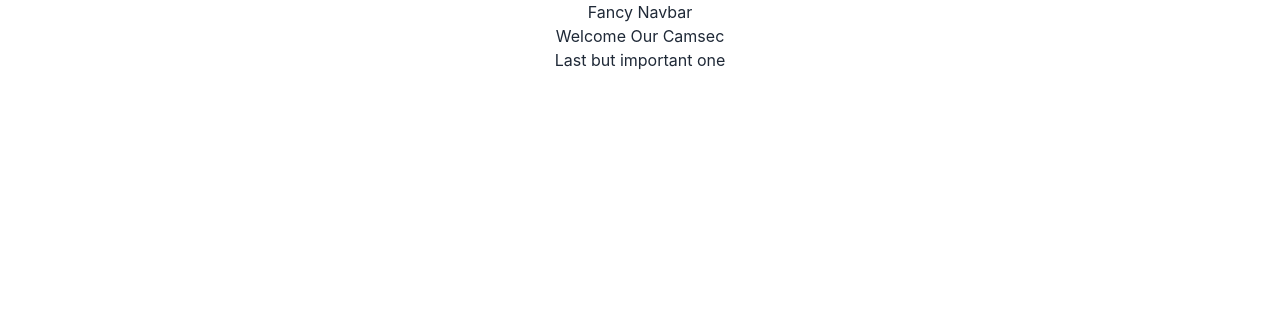
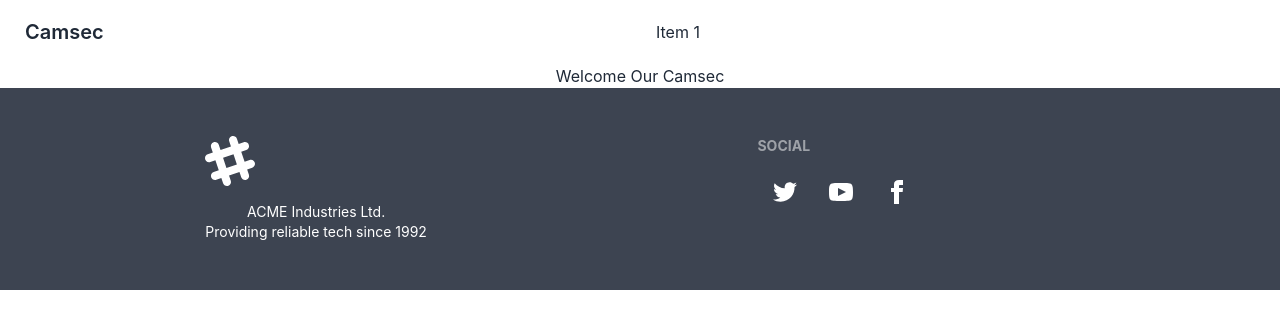
Before and after one commit to etikona/camsec-client, a React (Create React App) app: page / in a window 1280 px wide. Shown: the top 328 px of the page. Built offline with nearby package versions, Linux system fonts and the light colour scheme.

Commit message:
navbar and footer added

```diff
--- a/src/components/Shared/Footer.js
+++ b/src/components/Shared/Footer.js
@@ -1,9 +1,23 @@
 import React from 'react';
+import { Link } from 'react-router-dom';
 
 const Footer = () => {
     return (
         <div>
-            <h3>Last but important one</h3>
+            <footer className="footer p-10 bg-neutral text-neutral-content"><font></font>
+                <div><font></font>
+                    <svg width="50" height="50" viewBox="0 0 24 24" xmlns="http://www.w3.org/2000/svg" fillRule="evenodd" clipRule="evenodd" className="fill-current"><path d="M22.672 15.226l-2.432.811.841 2.515c.33 1.019-.209 2.127-1.23 2.456-1.15.325-2.148-.321-2.463-1.226l-.84-2.518-5.013 1.677.84 2.517c.391 1.203-.434 2.542-1.831 2.542-.88 0-1.601-.564-1.86-1.314l-.842-2.516-2.431.809c-1.135.328-2.145-.317-2.463-1.229-.329-1.018.211-2.127 1.231-2.456l2.432-.809-1.621-4.823-2.432.808c-1.355.384-2.558-.59-2.558-1.839 0-.817.509-1.582 1.327-1.846l2.433-.809-.842-2.515c-.33-1.02.211-2.129 1.232-2.458 1.02-.329 2.13.209 2.461 1.229l.842 2.515 5.011-1.677-.839-2.517c-.403-1.238.484-2.553 1.843-2.553.819 0 1.585.509 1.85 1.326l.841 2.517 2.431-.81c1.02-.33 2.131.211 2.461 1.229.332 1.018-.21 2.126-1.23 2.456l-2.433.809 1.622 4.823 2.433-.809c1.242-.401 2.557.484 2.557 1.838 0 .819-.51 1.583-1.328 1.847m-8.992-6.428l-5.01 1.675 1.619 4.828 5.011-1.674-1.62-4.829z"></path></svg><font></font>
+                    <p>ACME Industries Ltd.<br />Providing reliable tech since 1992</p><font></font>
+                </div> <font></font>
+                <div><font></font>
+                    <span className="footer-title">Social</span> <font></font>
+                    <div className="grid grid-flow-col gap-4"><font></font>
+                        <Link><svg xmlns="http://www.w3.org/2000/svg" width="24" height="24" viewBox="0 0 24 24" className="fill-current"><path d="M24 4.557c-.883.392-1.832.656-2.828.775 1.017-.609 1.798-1.574 2.165-2.724-.951.564-2.005.974-3.127 1.195-.897-.957-2.178-1.555-3.594-1.555-3.179 0-5.515 2.966-4.797 6.045-4.091-.205-7.719-2.165-10.148-5.144-1.29 2.213-.669 5.108 1.523 6.574-.806-.026-1.566-.247-2.229-.616-.054 2.281 1.581 4.415 3.949 4.89-.693.188-1.452.232-2.224.084.626 1.956 2.444 3.379 4.6 3.419-2.07 1.623-4.678 2.348-7.29 2.04 2.179 1.397 4.768 2.212 7.548 2.212 9.142 0 14.307-7.721 13.995-14.646.962-.695 1.797-1.562 2.457-2.549z"></path></svg></Link> <font></font>
+                        <Link><svg xmlns="http://www.w3.org/2000/svg" width="24" height="24" viewBox="0 0 24 24" className="fill-current"><path d="M19.615 3.184c-3.604-.246-11.631-.245-15.23 0-3.897.266-4.356 2.62-4.385 8.816.029 6.185.484 8.549 4.385 8.816 3.6.245 11.626.246 15.23 0 3.897-.266 4.356-2.62 4.385-8.816-.029-6.185-.484-8.549-4.385-8.816zm-10.615 12.816v-8l8 3.993-8 4.007z"></path></svg></Link> <font></font>
+                        <Link><svg xmlns="http://www.w3.org/2000/svg" width="24" height="24" viewBox="0 0 24 24" className="fill-current"><path d="M9 8h-3v4h3v12h5v-12h3.642l.358-4h-4v-1.667c0-.955.192-1.333 1.115-1.333h2.885v-5h-3.808c-3.596 0-5.192 1.583-5.192 4.615v3.385z"></path></svg></Link><font></font>
+                    </div><font></font>
+                </div><font></font>
+            </footer>
         </div>
     );
 };
--- a/src/components/Shared/Navbar.js
+++ b/src/components/Shared/Navbar.js
@@ -1,9 +1,31 @@
 import React from 'react';
+import { Link } from 'react-router-dom';
 
 const Navbar = () => {
+    const menu = <>
+        <li><Link to="">Item 1</Link></li>
+    </>
     return (
         <div>
-            <h2>Fancy Navbar</h2>
+            <div className="navbar bg-base-100"><font></font>
+                <div className="navbar-start"><font></font>
+                    <div className="dropdown"><font></font>
+                        <label tabIndex={0} className="btn btn-ghost lg:hidden"><font></font>
+                            <svg xmlns="http://www.w3.org/2000/svg" className="h-5 w-5" fill="none" viewBox="0 0 24 24" stroke="currentColor"><path strokeLinecap="round" strokeLinejoin="round" strokeWidth="2" d="M4 6h16M4 12h8m-8 6h16" /></svg><font></font>
+                        </label><font></font>
+                        <ul tabIndex={0} className="menu menu-compact dropdown-content mt-3 p-2 shadow bg-base-100 rounded-box w-52"><font></font>
+                            {menu}
+                        </ul><font></font>
+                    </div><font></font>
+                    <Link className="btn btn-ghost normal-case text-xl">Camsec</Link><font></font>
+                </div><font></font>
+                <div className="navbar-center hidden lg:flex"><font></font>
+                    <ul className="menu menu-horizontal p-0"><font></font>
+                        {menu}
+                    </ul><font></font>
+                </div><font></font>
+
+            </div>
         </div>
     );
 };
```
